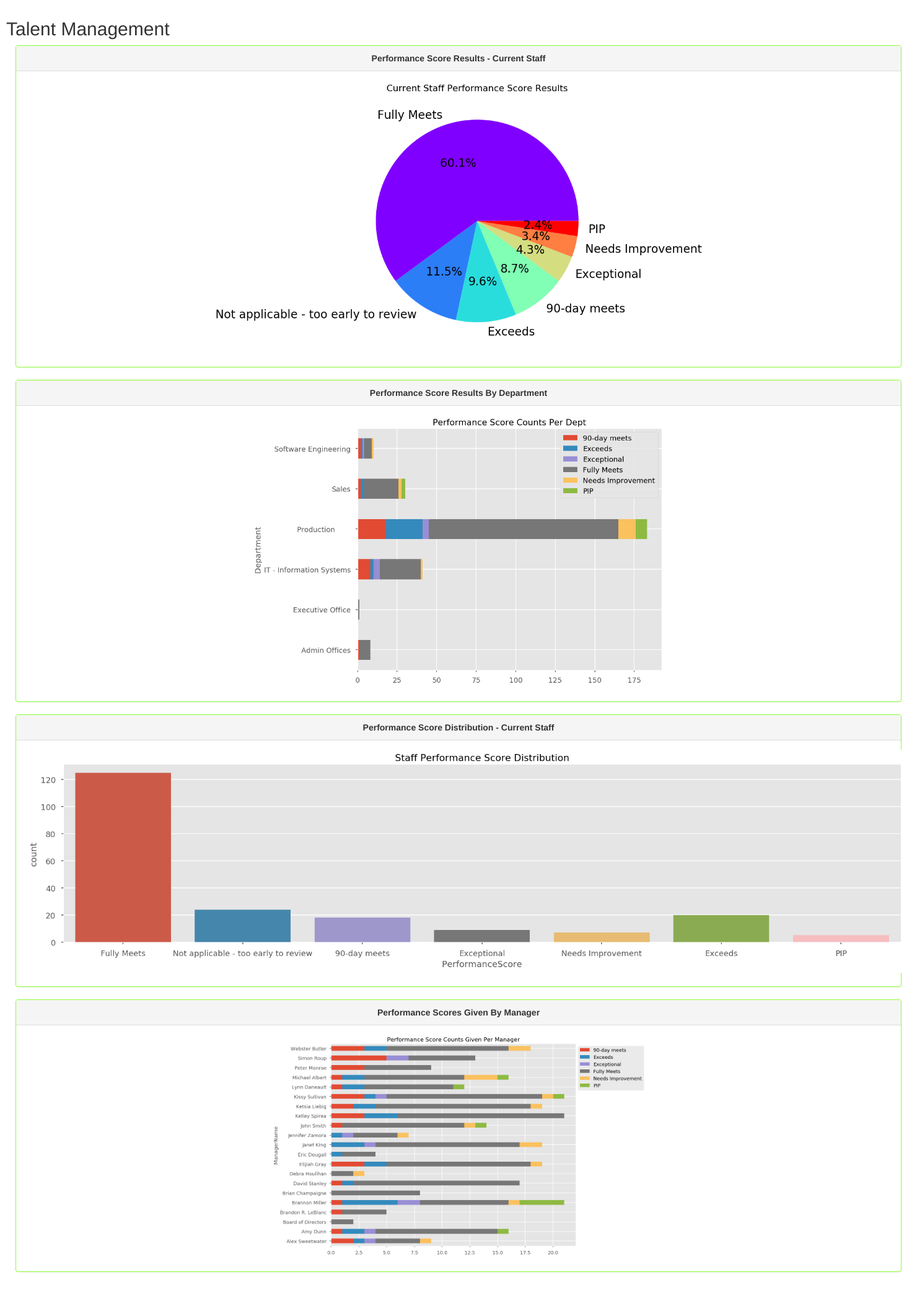
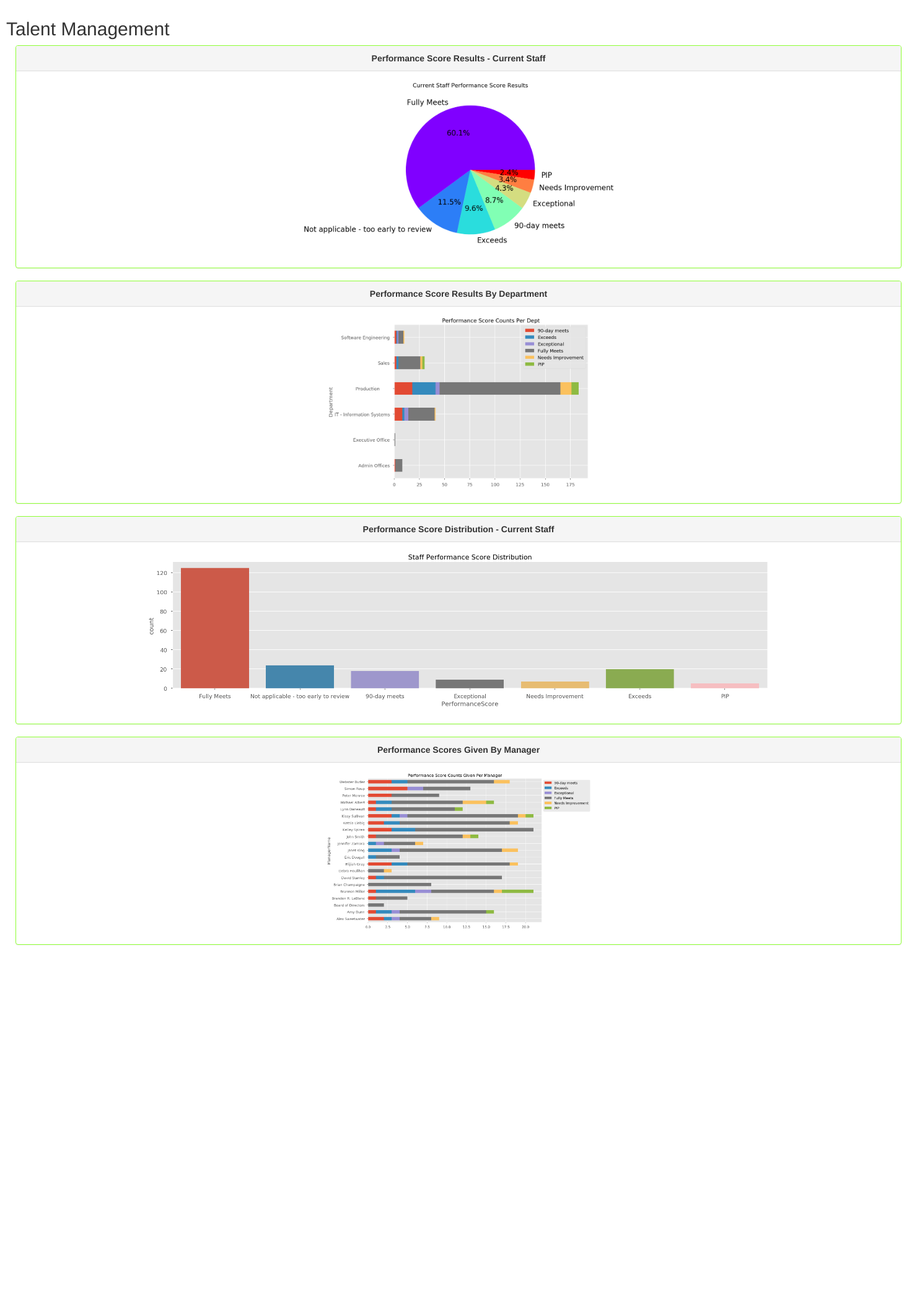
Before and after one commit to patrol7171/HR-Dashboard, a Flask app: page /talent_pdf in a window 1480 px wide. Shown: the whole page at 62% size. After the commit the page ends 1525 px from the top, so only its background shows below. Run offline with Flask 2, Linux system fonts and the light colour scheme; parts of the project's set-up code (start-up, migrations or seed data) failed here and were passed over; some libraries are stand-ins or nearby versions.

Commit message:
Multiple file updates

```diff
--- a/hr_dashboard/app.py
+++ b/hr_dashboard/app.py
@@ -250,7 +250,6 @@ def index():
 			return redirect(url_for('loading'))
 		else:
 			src_dict = _index_src_dict
-			# _index_src_dict = None #MAY NOT BE NECESSARY
 			return render_template('index.html', src_dict=src_dict)
 
 
@@ -268,7 +267,6 @@ def demographics():
 			return render_template('loading2.html', task_func=task_func, page=page)
 		else:
 			src_dict = _demo_src_dict
-			#_demo_src_dict = None	#MAY NOT BE NECESSARY
 			return render_template('demographics.html', src_dict = src_dict)
 
 
@@ -286,7 +284,6 @@ def recruiting():
 			return render_template('loading2.html', task_func=task_func, page=page)
 		else:
 			src_dict = _recr_src_dict
-			#_recr_src_dict = None	#MAY NOT BE NECESSARY
 			return render_template('recruiting.html', src_dict = src_dict)
 
 
@@ -304,7 +301,6 @@ def attrition():
 			return render_template('loading2.html', task_func=task_func, page=page)
 		else:
 			src_dict = _attr_src_dict
-			#_attr_src_dict = None	#MAY NOT BE NECESSARY
 			return render_template('attrition.html', src_dict = src_dict)
 
 
@@ -322,7 +318,6 @@ def talent():
 			return render_template('loading2.html', task_func=task_func, page=page)
 		else:
 			src_dict = _tal_src_dict
-			#_tal_src_dict = None	#MAY NOT BE NECESSARY
 			return render_template('talent.html', src_dict = src_dict)
 
 
--- a/hr_dashboard/static/pdf_style/pdf_style_custom.css
+++ b/hr_dashboard/static/pdf_style/pdf_style_custom.css
@@ -3,21 +3,21 @@
 	vertical-align: middle !important;
 	margin: auto;
 	text-align: center !important;
-	height: 55vh !important;
+	height: 35vh !important;
 }
 
 #graph2-img img {
 	vertical-align: middle !important;
 	margin: auto;
 	text-align: center !important;
-	height: 45vh !important;
+	height: 32vh !important;
 }
 
 #dash-panel .panel-body,
 #dash-panel .panel-default {
 	vertical-align: middle !important;
 	text-align: center !important;
-	height: 65vh !important;
+	height: 45vh !important;
 	border-color: #8DFF33 !important;
 }
 
@@ -25,7 +25,7 @@
 #dash2-panel .panel-default {
 	vertical-align: middle !important;
 	text-align: center !important;
-	height: 55vh !important;
+	height: 42vh !important;
 	border-color: #8DFF33 !important;
 }
 
--- a/hr_dashboard/templates/attrition_pdf.html
+++ b/hr_dashboard/templates/attrition_pdf.html
@@ -38,6 +38,7 @@
 				</div>
 			</div>
 		</div>
+		<br>
 		<div class="row-fluid">
 			<div class="col-sm-12 col-md-12 col-lg-12" id="dash2-panel">
 				<div class="panel panel-default">
@@ -50,6 +51,7 @@
 				</div>
 			</div>
 		</div>
+		<br>
 		<div class="row-fluid">
 			<div class="col-sm-12 col-md-12 col-lg-12" id="dash2-panel">
 				<div class="panel panel-default">
--- a/hr_dashboard/templates/recruiting_pdf.html
+++ b/hr_dashboard/templates/recruiting_pdf.html
@@ -39,6 +39,7 @@
 				</div>
 			</div>
 		</div>
+		<br>
 		<div class="row-fluid">
 			<div class="col-sm-12 col-md-12 col-lg-12" id="dash-panel">
 				<div class="panel panel-default">
@@ -51,6 +52,7 @@
 				</div>
 			</div>
 		</div>
+		<br>
 		<div class="row-fluid">
 			<div class="col-sm-12 col-md-12 col-lg-12" id="dash-panel">
 				<div class="panel panel-default">
--- a/hr_dashboard/templates/talent_pdf.html
+++ b/hr_dashboard/templates/talent_pdf.html
@@ -39,6 +39,7 @@
 				</div>
 			</div>
 		</div>
+		<br>
 		<div class="row-fluid">
 			<div class="col-sm-12 col-md-12 col-lg-12" id="dash2-panel">
 				<div class="panel panel-default">
@@ -51,6 +52,7 @@
 				</div>
 			</div>
 		</div>
+		<br>
 		<div class="row-fluid">
 			<div class="col-sm-12 col-md-12 col-lg-12" id="dash2-panel">
 				<div class="panel panel-default">
```
Also changed, not shown: hr_dashboard/templates/demographics_pdf.html (+19 -6 lines).
